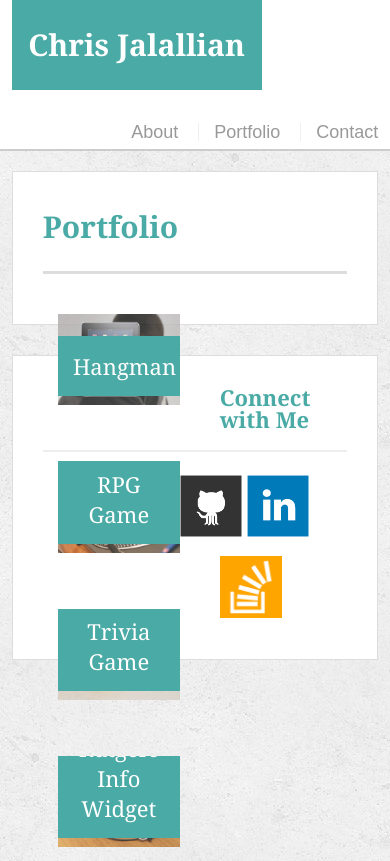
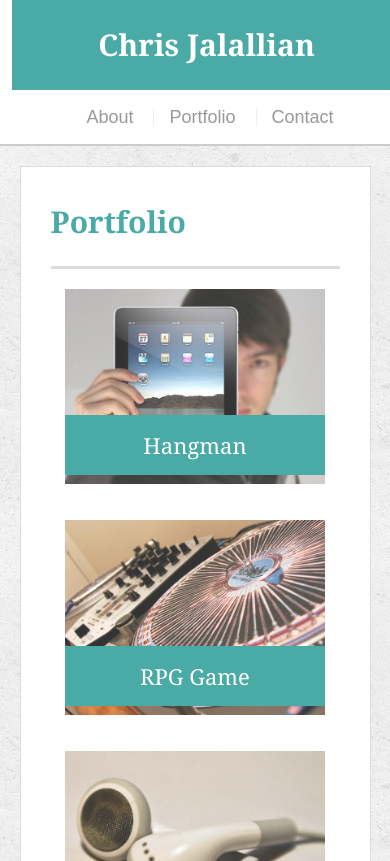
Before and after one commit to chrisjal/Responsive-Portfolio, a plain HTML site: page portfolio.html in a window 390 px wide. Shown: the top 861 px of the page. Drawn offline with Linux system fonts and the light colour scheme.

Commit message:
Completed responsive portfolio

```diff
--- a/assets/css/style.css
+++ b/assets/css/style.css
@@ -238,7 +238,103 @@ input[type=submit] {
   border: 0 none;
 }
 
-/*@media screen and (max-width: 640px) {
+@media screen and (max-width: 980px) {
+    #logo {
+      margin-left: 10%;
+    }
+    .navScale {
+      margin-right: 10%;
+    }
+    .main-section {
+      max-width: 50%;
+      float: left;
+      margin: 0 auto;
+      margin-left: 10%;
+      margin-bottom: 5%;
+    }
+/*    .portMain {
+      max-width: 35%;
+    }*/
+    #main-container {
+      padding-top: 0px;
+      margin-top: -10px;
+    }
+    .auth-image {
+      width: 100%;
+    }
+    .work {
+      width: 420px;
+    }
+    .sidebar {
+      float: right;
+      margin: 0 auto;
+      margin-right: 10%;
+      max-width: 27%;
+    }
+    #footerScale {
+      margin-top: 30px;
+    }
+}
+
+@media screen and (max-width: 768px) {
+    #logo {
+      margin-left: 3%;
+    }
+    .navScale {
+      margin-right: 3%;
+    }
+    .main-section {
+      max-width: 94%;
+      margin: 0 auto;
+    }
+    .indexMain {
+      float: none;
+      margin: 0 auto;
+    }
+    .portMain {
+      margin: 0 auto;
+      margin-left: 3%;
+    }
+    .conMain {
+      margin-left: 3%;
+    }
+    .portSidebar {
+      margin-right: 3%;
+    }
+    .conSidebar {
+      margin-right: 3%;
+      margin-bottom: 3%;
+    }
+    #main-container {
+      padding-top: 0px;
+      margin-top: -10px;
+    }
+    .auth-image {
+      width: 50%;
+    }
+    .work {
+      width: 40%;
+/*      display: inline-block;*/
+      margin-left: 5%;
+    }
+    .portSidebar {
+      margin-right: 3%;
+      margin-bottom: 3%;
+    }
+    .indexSidebar {
+      float: none;
+      margin: 0 auto;
+    }
+    .sidebar {
+      margin-top: 30px;
+      max-width: 94%;
+    }
+    #footerScale {
+      margin-top: 30px;
+    }
+}
+
+@media screen and (max-width: 640px) {
     #logo {
       width: 100%;
     }
@@ -265,6 +361,10 @@ input[type=submit] {
       float:none;
       margin-left: 5%;
     }
+    .portSidebar {
+      margin-right: 3%;
+      margin-bottom: 3%;
+    }
     .sidebar {
       float: none;
       margin: 0 auto;
@@ -274,75 +374,4 @@ input[type=submit] {
     #footerScale {
       margin-top: 30px;
     }
-}*/
-
-@media screen and (max-width: 768px) {
-    #logo {
-      margin-left: 3%;
-    }
-    .navScale {
-      margin-right: 3%;
-    }
-    .main-section {
-      max-width: 94%;
-      float: none;
-      margin: 0 auto;
-    }
-    #main-container {
-      padding-top: 0px;
-      margin-top: -10px;
-    }
-    .auth-image {
-      width: 50%;
-    }
-    .work {
-      width: 40%;
-/*      display: inline-block;*/
-      margin-left: 5%;
-    }
-    .sidebar {
-      float: none;
-      margin: 0 auto;
-      margin-top: 30px;
-      max-width: 94%;
-    }
-    #footerScale {
-      margin-top: 30px;
-    }
 }
-
-
-@media screen and (min-width: 768) (max-width: 960px) {
-    #logo {
-      margin-left: 10%;
-    }
-    .navScale {
-      margin-right: 10%;
-    }
-    .main-section {
-      max-width: 50%;
-      float: left;
-      margin: 0 auto;
-      margin-left: 10%;
-      margin-bottom: 5%;
-    }
-    #main-container {
-      padding-top: 0px;
-      margin-top: -10px;
-    }
-    .auth-image {
-      width: 100%;
-    }
-    .work {
-
-    }
-    .sidebar {
-      float: right;
-      margin: 0 auto;
-      margin-right: 10%;
-      max-width: 27%;
-    }
-    #footerScale {
-      margin-top: 30px;
-    }
-}
--- a/portfolio.html
+++ b/portfolio.html
@@ -26,7 +26,7 @@
   </header>
 
   <div id="main-container" class="container">
-    <section class="main-section">
+    <section class="main-section portMain">
       <h1>Portfolio</h1>
 
       <div class="work">
@@ -57,7 +57,7 @@
 
     </section>
 
-    <section class="sidebar">
+    <section class="sidebar portSidebar">
       <div id="connect">
         <h2>Connect with Me</h2>
 
```
Also changed, not shown: contact.html (+2 -2 lines), index.html (+2 -2 lines).
